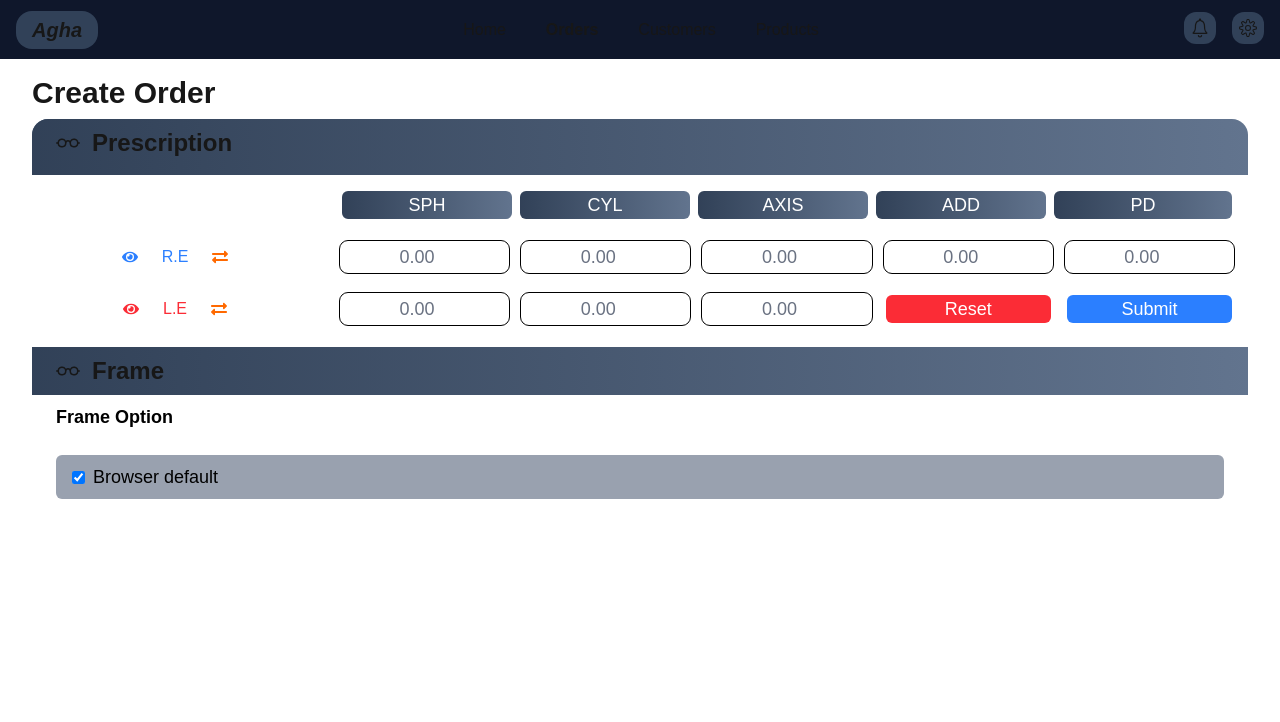
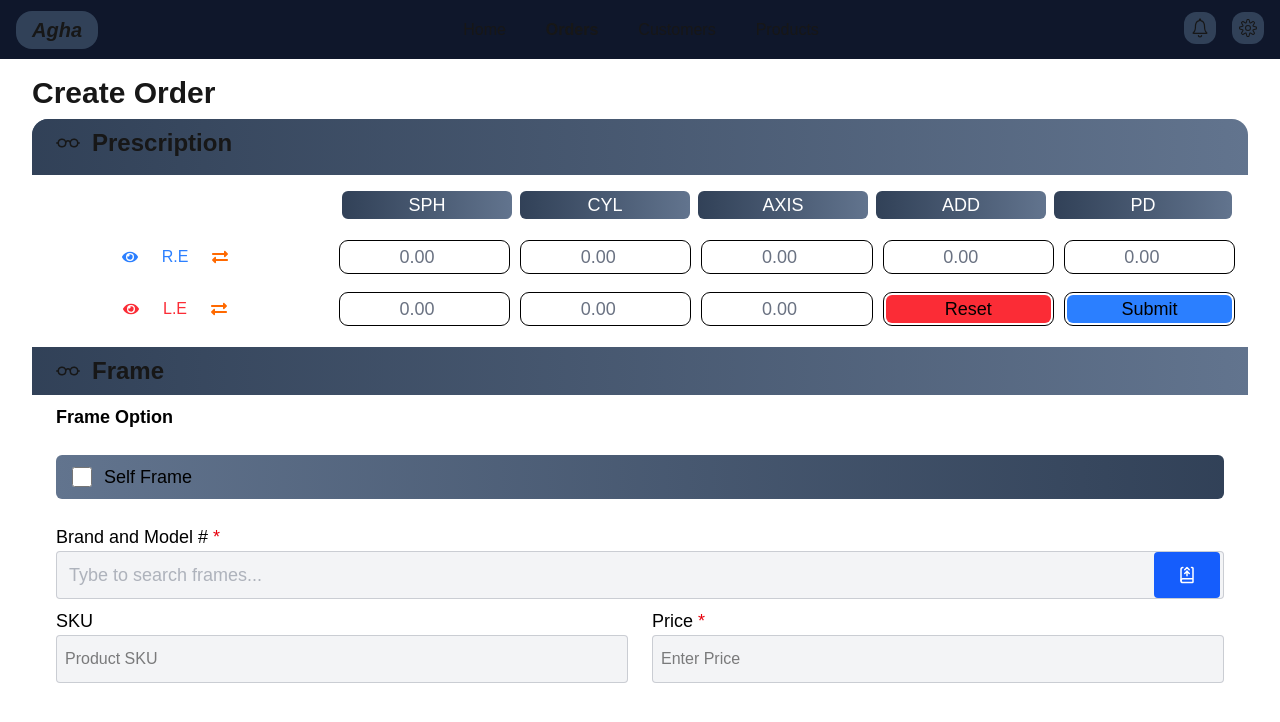
Before and after one commit to yasseragha1999/Agha-Optics, a Next.js app: page /orders in a window 1280 px wide. Shown: the top 722 px of the page. Built offline with nearby package versions, Linux system fonts and the light colour scheme.

Commit message:
build some form in Frame

```diff
--- a/src/shared/Frame/Frame.jsx
+++ b/src/shared/Frame/Frame.jsx
@@ -1,8 +1,11 @@
+'use client'
 import {BsEyeglasses} from "react-icons/bs";
+import {useState} from "react";
+import {LuBookUp2} from "react-icons/lu";
 
 
 const Frame = () => {
-
+    const [checked, setChecked] = useState(false);
     return (
         <>
             <section>
@@ -17,10 +20,65 @@ const Frame = () => {
                         className="col-span-12 grid grid-cols-12 gap-6 pb-3 rounded-b-md items-center  bg-white text-black">
                         <div className={"col-span-3 pl-6 pt-2 text-lg font-bold"}>Frame Option</div>
                         <div className={"col-span-9"}></div>
-                        <div className={"col-span-12 pl-4  rounded-md flex items-center gap-2 text-lg bg-gray-400 py-2 mx-6 "}>
-                            <input type="checkbox" defaultChecked/>
-                            <label> Browser default </label>
+
+                        {/*Check Frame*/}
+                        <div className={`col-span-12 pl-4 rounded-md flex items-center gap-3 text-lg py-2 mx-6  transition
+                                        ${checked ? "bg-linear-to-r from-slate-700 to-slate-500 text-white"
+                            : "bg-linear-to-l from-slate-700 to-slate-500 text-black"}`}>
+                            <input
+                                type="checkbox"
+                                checked={checked}
+                                onChange={(e) => setChecked(e.target.checked)}
+                                className="w-5 h-5 accent-black rounded-full"
+                            />
+                            <label>Self Frame</label>
                         </div>
+
+
+                        {/*Form Details*/}
+                        <form className="col-span-12 px-6">
+
+                            <div className={"col-span-12 mb-2"}>
+                                <label className="block text-lg  ">Brand and Model # <span
+                                    className={"text-red-600"}>*</span></label>
+                                <div
+                                    className="flex items-center text-lg bg-gray-100  h-12 border pl-2 pr-0.5 rounded border-gray-500/30 w-full">
+                                    <input className="px-1 w-full h-full outline-none text-gray-500 bg-transparent"
+                                           type="text" placeholder="Tybe to search frames..."/>
+                                    <button type="submit"
+                                            className="bg-blue-600 px-6 py-3.5 mr-px rounded-sm active:scale-95 transition cursor-pointer">
+                                        <LuBookUp2 className={"text-white"}/>
+                                    </button>
+                                </div>
+                            </div>
+
+                            <div className="col-span-12 grid grid-cols-12 gap-6">
+                                <div className="col-span-6">
+                                    <label className="block text-lg ">
+                                        SKU
+                                    </label>
+                                    <input
+                                        type="text"
+                                        placeholder="Product SKU"
+                                        className="w-full h-12 px-2 text-md bg-gray-100 border rounded outline-none border-gray-500/30"
+                                    />
+                                </div>
+
+                                <div className="col-span-6">
+                                    <label className="block text-lg ">
+                                       Price <span className="text-red-600">*</span>
+                                    </label>
+                                    <input
+                                        type="tel"
+                                        placeholder="Enter Price"
+                                        className="w-full h-12 px-2 text-md bg-gray-100 border rounded outline-none border-gray-500/30"
+                                    />
+                                </div>
+                            </div>
+
+
+
+                        </form>
 
 
                     </div>
--- a/src/shared/Prescription/Prescription.jsx
+++ b/src/shared/Prescription/Prescription.jsx
@@ -70,10 +70,10 @@ const Prescription = () => {
                                className=" rounded-md text-center outline-offset-2 outline   md:text-lg placeholder-gray-500"
                                required/>
                         <button type="reset"
-                                className={"bg-red-500   md:text-lg text-center text-white rounded-md cursor-pointer"}>Reset
+                                className={"bg-red-500   rounded-md text-center outline-offset-2 outline cursor-pointer md:text-lg"}>Reset
                         </button>
                         <button type="submit"
-                                className={"bg-blue-500    md:text-lg text-center text-white rounded-md cursor-pointer"}>Submit
+                                className={"bg-blue-500    rounded-md text-center  outline-offset-2 outline cursor-pointer md:text-lg"}>Submit
                         </button>
 
                     </div>
```
